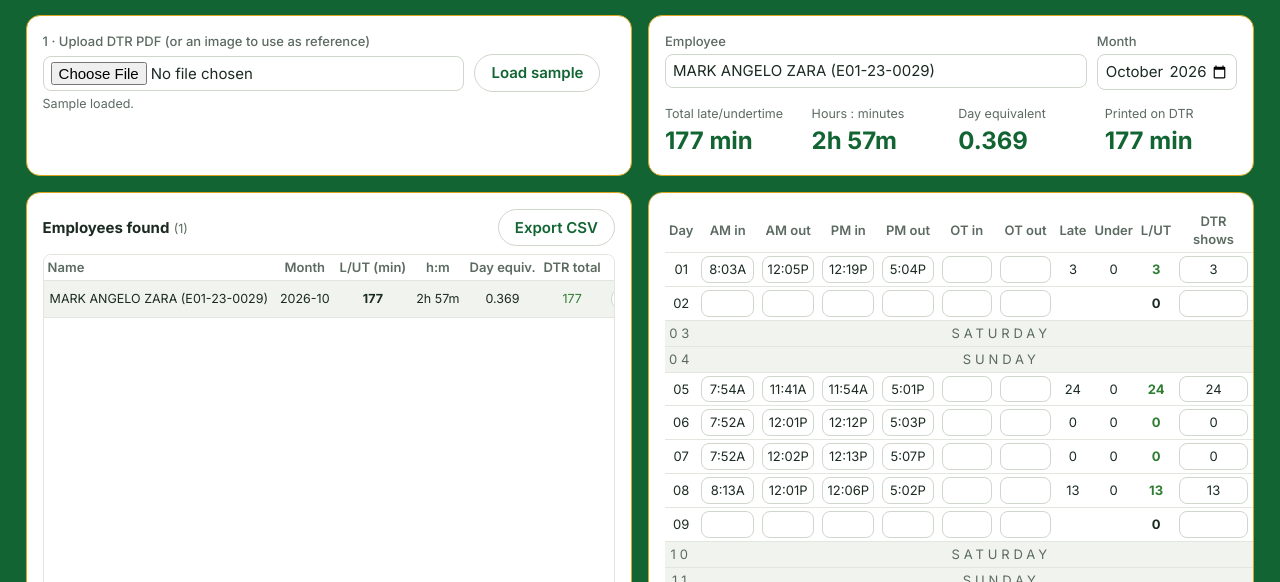
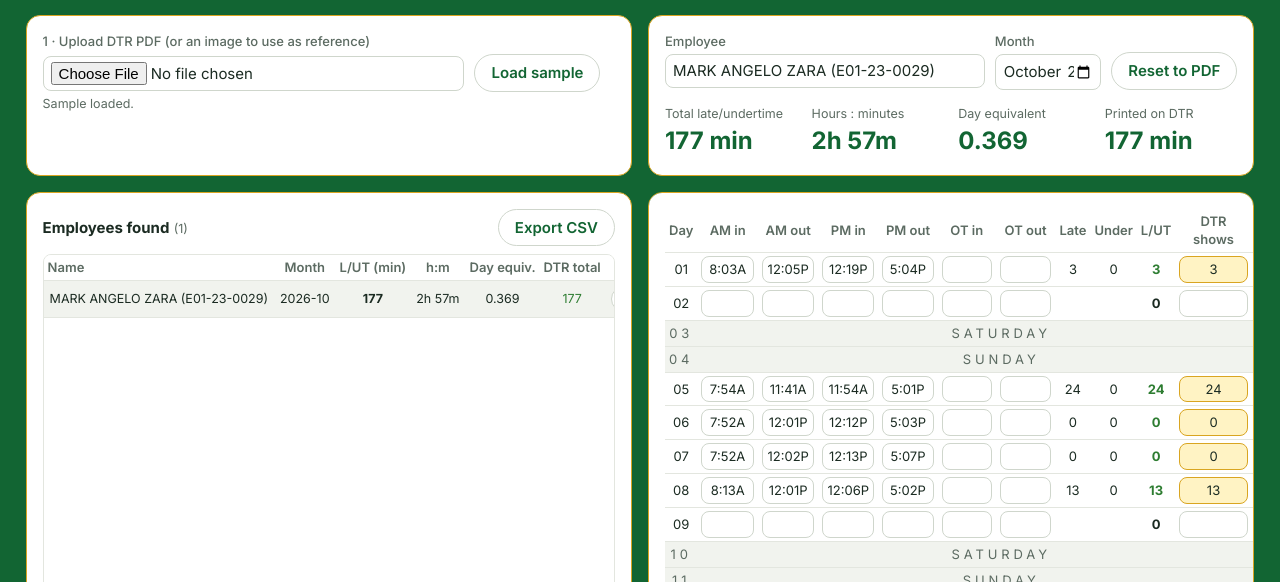
Before and after one commit to hrishr/dtrcalculator, a plain HTML site: page index.html in a window 1280 px wide. Both pictures are taken after a click on the button "Load sample". Shown: the part 218-800 px from the top of the page. Drawn offline with nearby package versions, Linux system fonts and the light colour scheme.

Commit message:
Update index.html

```diff
--- a/index.html
+++ b/index.html
@@ -27,7 +27,7 @@ td input{text-align:center;padding:3px 2px}tr.wk td{background:var(--wk);color:v
 .res{font-weight:700}.diff{color:var(--bad)}.okc{color:var(--ok)}
 .big{display:flex;gap:14px;flex-wrap:wrap}.big div{flex:1;min-width:110px}.big b{display:block;font-size:24px;color:var(--ac)}
 button{font:inherit;font-weight:600;background:var(--ac);color:#fff;border:0;border-radius:999px;padding:7px 16px;cursor:pointer}button.g{background:#fff;color:var(--ac);border:1px solid #cfd6cc}
-small{color:var(--mut)}
+small{color:var(--mut)}input.ed{background:#fff3c4;border-color:var(--gold)}
 .top{display:grid;grid-template-columns:minmax(0,1fr) minmax(0,1.5fr);gap:16px}@media(max-width:980px){.top{grid-template-columns:1fr}}.top .card{margin-bottom:16px}
 .layout>.card{margin-bottom:0}.lc{display:flex;flex-direction:column;contain:size}.lc .sc{flex:1 1 0;min-height:0;max-height:none}tfoot td{font-weight:700;border-top:2px solid var(--gold);border-bottom:0;padding:7px 4px;font-size:14px}.ec .big{margin-top:14px}
 .layout{display:grid;grid-template-columns:minmax(0,1fr) minmax(0,1fr);gap:16px;align-items:stretch}@media(max-width:980px){.layout{grid-template-columns:1fr}.lc{contain:none}.lc .sc{flex:none;max-height:calc(37px * 20 + 38px)}}
@@ -49,7 +49,7 @@ footer{background:var(--hd);border-top:3px solid var(--gold);color:#fff;text-ali
 <div id="msg"><small>PDFs are read in your browser; nothing is uploaded anywhere. The PDF needs selectable text (not a scan). Duplicate copies of the same DTR on a page are read once.</small></div>
 <img id="prev" alt="Uploaded DTR">
 </div>
-<div class="card ec"><div class="row"><div style="flex:3"><label>Employee</label><input id="nm"></div><div><label>Month</label><input type="month" id="m"></div></div>
+<div class="card ec"><div class="row"><div style="flex:3"><label>Employee</label><input id="nm"></div><div><label>Month</label><input type="month" id="m"></div><div style="flex:0 0 auto;display:flex;align-items:flex-end;min-width:0"><button class="g" id="rst" title="Undo your edits for this employee">Reset to PDF</button></div></div>
 <div class="big" style="margin-top:12px">
 <div><small>Total late/undertime</small><b id="tm">0 min</b></div>
 <div><small>Hours : minutes</small><b id="thm">0h 0m</b></div>
@@ -90,8 +90,8 @@ const v=r.rows[d]||[];h+=`<tr data-d="${d}"><td>${dd}</td>`+[0,1,2,3,4,5].map(i=
 $("tb").innerHTML=h;$("tb").querySelectorAll("input").forEach(i=>i.addEventListener("input",()=>{store();delete recs[cur].empty;calc()}))}
 function store(){const r=recs[cur];document.querySelectorAll("#tb tr[data-d]").forEach(tr=>{const v=[...tr.querySelectorAll("input")].map(i=>i.value.trim());if(v.some(x=>x))r.rows[tr.dataset.d]=v;else delete r.rows[tr.dataset.d]})}
 function load(){const r=recs[cur];$("nm").value=r.name;$("m").value=r.month;build();calc()}
-function calc(){const r=recs[cur],[cy,cm]=r.month.split("-").map(Number);let tot=0,pr=0,hasP=false,tl=0,tu=0;
-document.querySelectorAll("#tb tr[data-d]").forEach(tr=>{const I=[...tr.querySelectorAll("input")].map(i=>i.value);
+function calc(){const r=recs[cur],O=r.orig?JSON.parse(r.orig):null,[cy,cm]=r.month.split("-").map(Number);let tot=0,pr=0,hasP=false,tl=0,tu=0;
+document.querySelectorAll("#tb tr[data-d]").forEach(tr=>{const I=[...tr.querySelectorAll("input")].map(i=>i.value);const ov=(O&&O[tr.dataset.d])||[];tr.querySelectorAll("input").forEach((inp,k)=>inp.classList.toggle("ed",!!O&&inp.value.trim()!==(ov[k]||"")));
 const L=tr.querySelector(".l"),U=tr.querySelector(".u"),R=tr.querySelector(".r"),DE=tr.querySelector(".de");const c=rowCalc(I,sched(new Date(cy,cm-1,+tr.dataset.d).getDay()));
 if(c&&c.bad){L.textContent=U.textContent="";R.textContent="?";DE.textContent="";R.className="res r diff";return}
 if(!c){L.textContent=U.textContent="";R.textContent="0"}else{L.textContent=c.late;U.textContent=c.ut;R.textContent=c.tot+(c.inc?"*":"");tot+=c.tot;tl+=c.late;tu+=c.ut}
@@ -102,7 +102,8 @@ $("tp").textContent=r.printedTotal!=null?r.printedTotal+" min":(hasP?pr+" min":"
 $("nm").oninput=()=>{recs[cur].name=$("nm").value;delete recs[cur].empty;renderList()};
 $("m").onchange=()=>{if($("m").value){store();recs[cur].month=$("m").value;build();calc()}};
 ["s0","s1","s2","s3","s4"].forEach(i=>$(i).oninput=calc);$("am").onchange=calc;
-$("smp").onclick=()=>{recs=[sample()];cur=0;$("msg").innerHTML="<small>Sample loaded.</small>";load()};
+$("rst").onclick=()=>{const r=recs[cur];if(r.orig){r.rows=JSON.parse(r.orig);build();calc()}};
+$("smp").onclick=()=>{recs=[sample()];recs[0].orig=JSON.stringify(recs[0].rows);cur=0;$("msg").innerHTML="<small>Sample loaded.</small>";load()};
 $("csv").onclick=()=>{if(recs.length==1&&recs[0].empty)return;const q=s=>'"'+String(s).replace(/"/g,'""')+'"';const L=[["Name","Month","Day","Late (min)","Undertime (min)","L/UT (min)"].map(q).join(",")];
 recs.forEach(r=>{const [y,mo]=r.month.split("-").map(Number);Object.keys(r.rows).map(Number).sort((a,b)=>a-b).forEach(d=>{const dow=new Date(y,mo-1,d).getDay();if(dow==0||dow==6)return;const c=rowCalc(r.rows[d],sched(dow));if(c&&!c.bad)L.push([q(r.name),r.month,d,c.late,c.ut,c.tot].join(","))});L.push([q(r.name),r.month,q("TOTAL"),"","",recTot(r)].join(","))});
 const a=document.createElement("a");a.href=URL.createObjectURL(new Blob([L.join("\n")],{type:"text/csv"}));a.download="dtr-late-undertime.csv";a.click()};
@@ -148,7 +149,7 @@ $("f").onchange=async e=>{const f=e.target.files[0];if(!f)return;
  if(f.type.startsWith("image/")){const p=$("prev");p.src=URL.createObjectURL(f);p.style.display="block";$("msg").innerHTML="<small>Images can’t be read automatically. Copy the times into the table below, or upload the PDF instead.</small>";return}
  $("msg").innerHTML="<small>Reading PDF…</small>";
  try{const r=await readPdf(f);if(!r.length){$("msg").innerHTML="<small class='diff'>No DTRs found. The PDF may be a scan, or its layout differs from Form 48. You can still enter times by hand below.</small>";return}
-  recs=r;cur=0;$("msg").innerHTML="<small>Found "+r.length+" DTR"+(r.length>1?"s":"")+". Check the values against your PDF before using them.</small>";load()}
+  recs=r;recs.forEach(x=>x.orig=JSON.stringify(x.rows));cur=0;$("msg").innerHTML="<small>Found "+r.length+" DTR"+(r.length>1?"s":"")+". Check the values against your PDF before using them.</small>";load()}
  catch(err){console.error(err);$("msg").innerHTML="<small class='diff'>Couldn’t read this PDF here ("+esc(err.message||err)+"). You can still enter times by hand below.</small>"}};
 recs=[blank()];load();
 </script></main>
```
